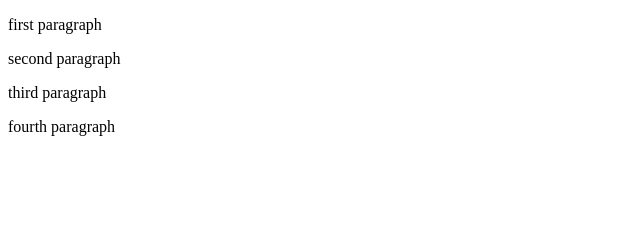
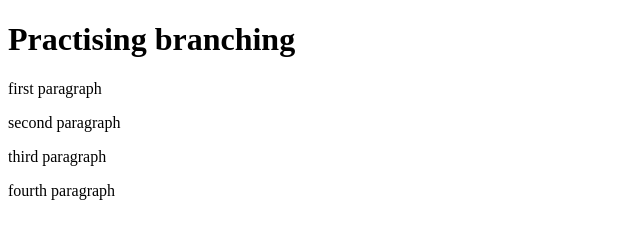
Before and after one commit to acys17/git-practice, a plain HTML site: page index.html in a window 1280 px wide. Shown: the whole page, without its empty margins (0-640 px from the left). Drawn offline with Linux system fonts and the light colour scheme.

Commit message:
headings added

```diff
--- a/index.html
+++ b/index.html
@@ -6,9 +6,14 @@
     <title>Document</title>
 </head>
 <body>
+    <header>
+    <h1>Practising branching</h1>
     <p>first paragraph</p>
+</header>
+<section>
     <p>second paragraph</p>
     <p>third paragraph</p>
     <p>fourth paragraph</p>
+</section>
 </body>
 </html>
```
